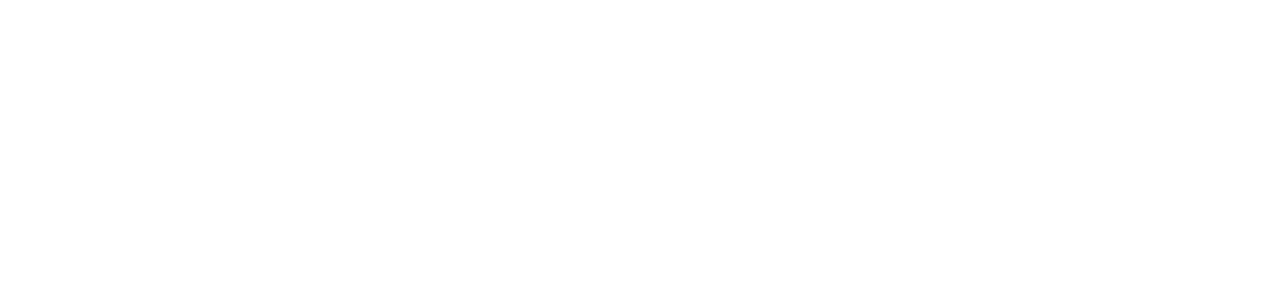
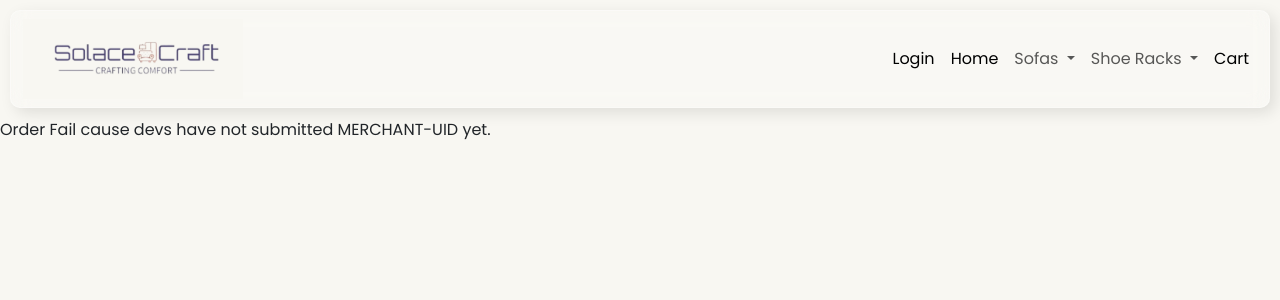
Before and after one commit to mdrayaanpasha/SC-CLIENT, a React (Vite) app: page /order-fail in a window 1280 px wide. Before the commit this address had no page. Shown: the top 300 px of the page. Built offline with nearby package versions, Linux system fonts and the light colour scheme.

Commit message:
added orders-fail-reason

```diff
--- a/src/App.jsx
+++ b/src/App.jsx
@@ -28,6 +28,7 @@ import Failed from "./failed";
 import Admin from "./admin";
 import MyOrder from "./myorder";
 import Payments from "./payments";
+import OrderFail from "./orderfail";
 function App() {
   return (
     <Router >
@@ -58,6 +59,7 @@ function App() {
         <Route path="/X_MIN_DASH" element={<Admin/>}></Route>
         <Route path="/myorders" element={<MyOrder/>}></Route>
         <Route path="/pay" element={<Payments/>}></Route>
+        <Route path="/order-fail" element={<OrderFail/>}></Route>
       </Routes>
     </Router>
   );
--- a/src/order.jsx
+++ b/src/order.jsx
@@ -218,7 +218,7 @@ function Order(){
                 <>
                 <div className="flex-card">
                     <img
-src={`https://api-sc-pgsn.onrender.com/public/img/${productInfo[0]["Product Category"]}/${productInfo[0]["Sub Category"]}/${sku}/main.jpg`}
+src={`https://api-sc-pgsn.onrender.com/public/img/${productInfo[0]["Product Category"] === "Sofa" ? productInfo[0]["Product Category"].toLowerCase() : productInfo[0]["Product Category"].toUpperCase()}/${productInfo[0]["Sub Category"]}/${sku}/main.jpg`}
 
                     alt="" />
                     <div className="info">
@@ -236,7 +236,8 @@ src={`https://api-sc-pgsn.onrender.com/public/img/${productInfo[0]["Product Cate
                 <div className="container-cards">
                     <div className="card-c">
                         <h4><i class="fa fa-money"></i>Payments</h4>
-                        <p>please note that only COD is available at the moment.</p>
+                        <p>To Pay Cash-on-delievery press finalize order below</p>
+                        <p>To Pay Online Press <a href="/order-fail">here</a></p>
                     </div>
                     <div className="card-c"><h4>
                     <i class="fa fa-address-card-o"></i>
--- /dev/null
+++ b/src/orderfail.jsx
@@ -0,0 +1,10 @@
+import Nav from "./nav"
+
+export default function OrderFail(){
+    return(
+        <>
+        <Nav></Nav>
+        <p>Order Fail cause devs have not submitted MERCHANT-UID yet.</p>
+        </>
+    )
+}
```
Also changed, not shown: vercel.json.
